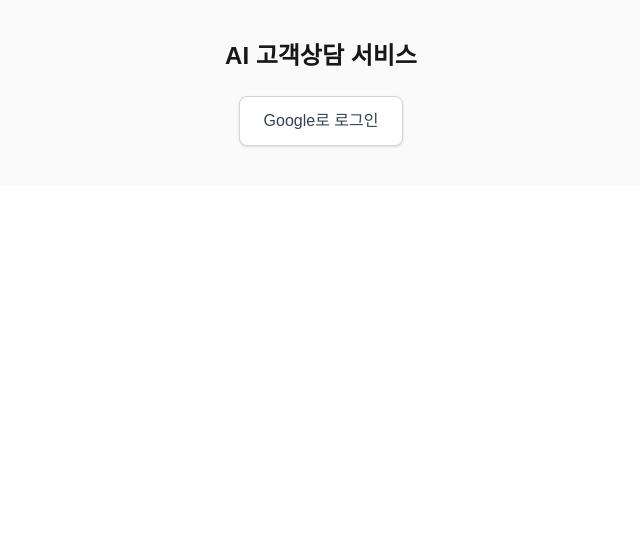
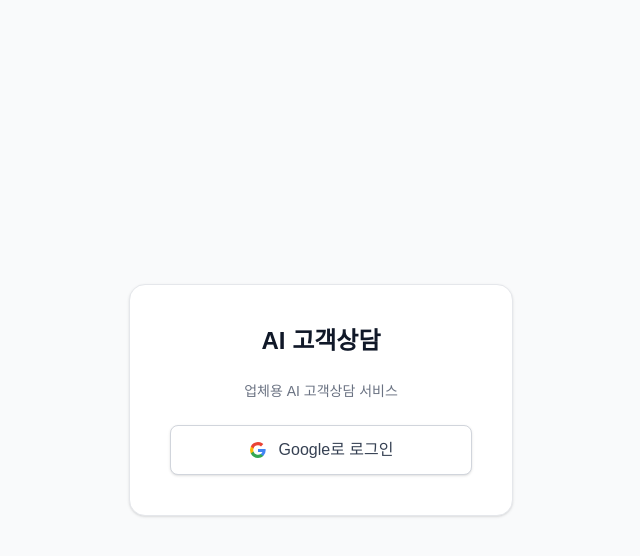
Before and after one commit to SunnyPark1973/ai-customer-service, a Next.js app: page / in a window 1280 px wide. Shown: the top 556 px of the page, without its empty margins (319-959 px from the left). Built offline with nearby package versions, Linux system fonts and the light colour scheme; no server answers.

Commit message:
Update page.tsx

```diff
--- a/src/app/page.tsx
+++ b/src/app/page.tsx
@@ -1,10 +1,11 @@
 "use client";
 
 import { createBrowserClient } from "@supabase/ssr";
-import { useEffect, useState } from "react";
+import { useEffect } from "react";
+import { useRouter } from "next/navigation";
 
 export default function Home() {
-  const [user, setUser] = useState<any>(null);
+  const router = useRouter();
 
   const supabase = createBrowserClient(
     process.env.NEXT_PUBLIC_SUPABASE_URL!,
@@ -13,7 +14,9 @@ export default function Home() {
 
   useEffect(() => {
     supabase.auth.getUser().then(({ data }) => {
-      setUser(data.user);
+      if (data.user) {
+        router.push("/dashboard");
+      }
     });
   }, []);
 
@@ -26,35 +29,24 @@ export default function Home() {
     });
   };
 
-  const handleLogout = async () => {
-    await supabase.auth.signOut();
-    setUser(null);
-  };
-
-  if (user) {
-    return (
-      <div className="flex min-h-full flex-col items-center justify-center bg-zinc-50 px-4 py-10 dark:bg-zinc-950">
-        <h1 className="text-2xl font-bold mb-4">AI 고객상담 서비스</h1>
-        <p className="mb-6 text-gray-600">안녕하세요, {user.email} 님!</p>
+  return (
+    <div className="flex min-h-screen flex-col items-center justify-center bg-gray-50">
+      <div className="bg-white rounded-2xl shadow-sm border border-gray-200 p-10 flex flex-col items-center gap-6 w-full max-w-sm">
+        <h1 className="text-2xl font-bold text-gray-900">AI 고객상담</h1>
+        <p className="text-sm text-gray-500 text-center">업체용 AI 고객상담 서비스</p>
         <button
-          onClick={handleLogout}
-          className="bg-red-500 text-white px-6 py-3 rounded-lg hover:bg-red-600"
+          onClick={handleGoogleLogin}
+          className="w-full flex items-center justify-center gap-3 bg-white border border-gray-300 rounded-lg px-6 py-3 text-gray-700 font-medium hover:bg-gray-50 shadow-sm"
         >
-          로그아웃
+          <svg width="18" height="18" viewBox="0 0 18 18">
+            <path fill="#4285F4" d="M16.51 8H8.98v3h4.3c-.18 1-.74 1.48-1.6 2.04v2.01h2.6a7.8 7.8 0 0 0 2.38-5.88c0-.57-.05-.66-.15-1.18z"/>
+            <path fill="#34A853" d="M8.98 17c2.16 0 3.97-.72 5.3-1.94l-2.6-2a4.8 4.8 0 0 1-7.18-2.54H1.83v2.07A8 8 0 0 0 8.98 17z"/>
+            <path fill="#FBBC05" d="M4.5 10.52a4.8 4.8 0 0 1 0-3.04V5.41H1.83a8 8 0 0 0 0 7.18z"/>
+            <path fill="#EA4335" d="M8.98 4.18c1.17 0 2.23.4 3.06 1.2l2.3-2.3A8 8 0 0 0 1.83 5.4L4.5 7.49a4.77 4.77 0 0 1 4.48-3.3z"/>
+          </svg>
+          Google로 로그인
         </button>
       </div>
-    );
-  }
-
-  return (
-    <div className="flex min-h-full flex-col items-center justify-center bg-zinc-50 px-4 py-10 dark:bg-zinc-950">
-      <h1 className="text-2xl font-bold mb-6">AI 고객상담 서비스</h1>
-      <button
-        onClick={handleGoogleLogin}
-        className="flex items-center gap-2 bg-white border border-gray-300 rounded-lg px-6 py-3 text-gray-700 font-medium hover:bg-gray-50 shadow"
-      >
-        Google로 로그인
-      </button>
     </div>
   );
 }
```
